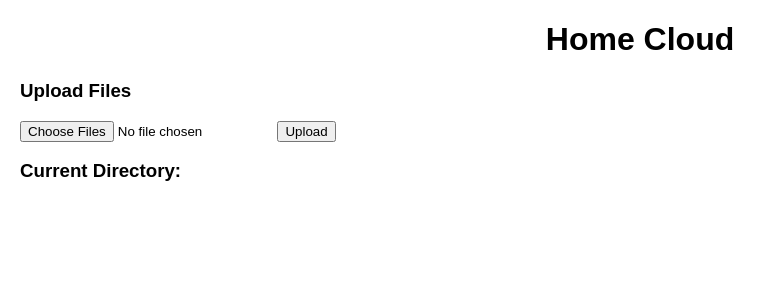
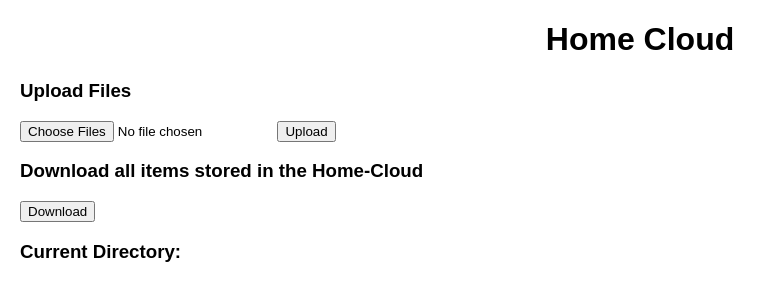
Before and after one commit to Godkayaki/Home-cloud, a Flask app: page / in a window 1280 px wide. Shown: the top 301 px of the page, without its empty margins (0-776 px from the left). Run offline with Flask 2, Linux system fonts and the light colour scheme.

Commit message:
add bulk download files

```diff
--- a/app.py
+++ b/app.py
@@ -1,6 +1,15 @@
+#!/usr/bin/python3
+#-*- coding: utf-8 -*-
+#Drg - Godkayaki
+#Home-Cloud
+#app.py
+
+import os
+import shutil
+import tempfile
+import zipfile
+from werkzeug.utils import secure_filename
 from flask import Flask, render_template, request, send_file, redirect, url_for
-import os
-from werkzeug.utils import secure_filename
 
 # Configuration
 UPLOAD_FOLDER = 'static/uploads'  # Base directory for storage
@@ -59,6 +68,26 @@ def upload_file():
 
     return redirect(request.referrer)
 
+# Bulk download all files within the current directory
+@app.route('/download-all', methods=['GET'])
+def download_all():
+    req_path = request.args.get('req_path', '')
+    base_path = os.path.abspath(app.config['UPLOAD_FOLDER'])
+    current_path = os.path.abspath(os.path.join(base_path, req_path))
+
+    if not current_path.startswith(base_path):
+        return "Access Denied!", 403
+
+    # Create a temporary ZIP file
+    temp_dir = tempfile.mkdtemp()
+    zip_filename = os.path.join(temp_dir, 'files.zip')
+
+    # Zip the directory
+    shutil.make_archive(zip_filename[:-4], 'zip', current_path)
+
+    # Send the ZIP file
+    return send_file(zip_filename, as_attachment=True)
+
 # Alternative to specifying the favicon
 #@app.route('/favicon.ico')
 #def favicon():
--- a/templates/index.html
+++ b/templates/index.html
@@ -17,6 +17,12 @@
         <input type="hidden" name="req_path" value="{{ current_path }}">
         <input type="file" name="file" multiple>  <!-- Allow multiple files -->
         <button type="submit">Upload</button>
+    </form>
+
+    <h3>Download all items stored in the Home-Cloud</h3>
+
+    <form action="{{ url_for('download_all', req_path=current_path) }}" method="get">
+        <button type="submit">Download</button>
     </form>
 
     <h3>Current Directory: {{ current_path }}</h3>
```
Also changed, not shown: README.md.
